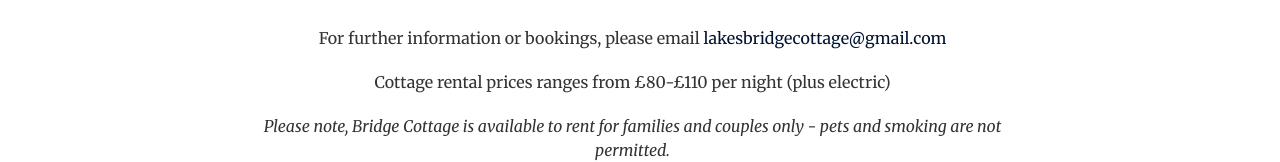
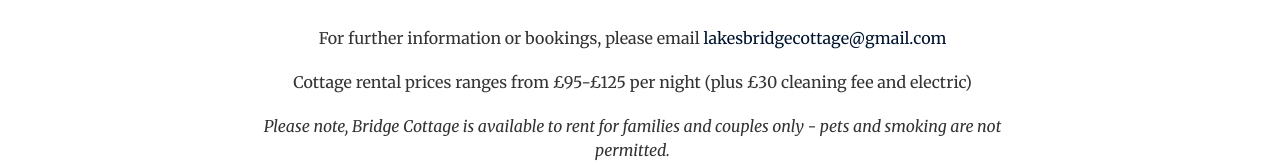
Before and after one commit to bridgecottage/bridgecottage.github.io, a website: page index.html in a window 1280 px wide. Shown: the part 2806-2968 px from the top of the page. Drawn offline with nearby package versions, Linux system fonts and the light colour scheme; some packages are replaced by stand-ins of ours.

Commit message:
Update index.html
update to prices

```diff
--- a/index.html
+++ b/index.html
@@ -298,7 +298,7 @@
 
                     <br>
                     <p>For further information or bookings, please email <a href="mailto:lakesbridgecottage@gmail.com">lakesbridgecottage@gmail.com</a></p>
-                    <p>Cottage rental prices ranges from £80-£110 per night (plus electric)</p>
+                    <p>Cottage rental prices ranges from £95-£125 per night (plus £30 cleaning fee and electric)</p>
                     <p><em>Please note, Bridge Cottage is available to rent for families and couples only - pets and smoking are not permitted.</em></p>
                     <br>
                 </div>
```
